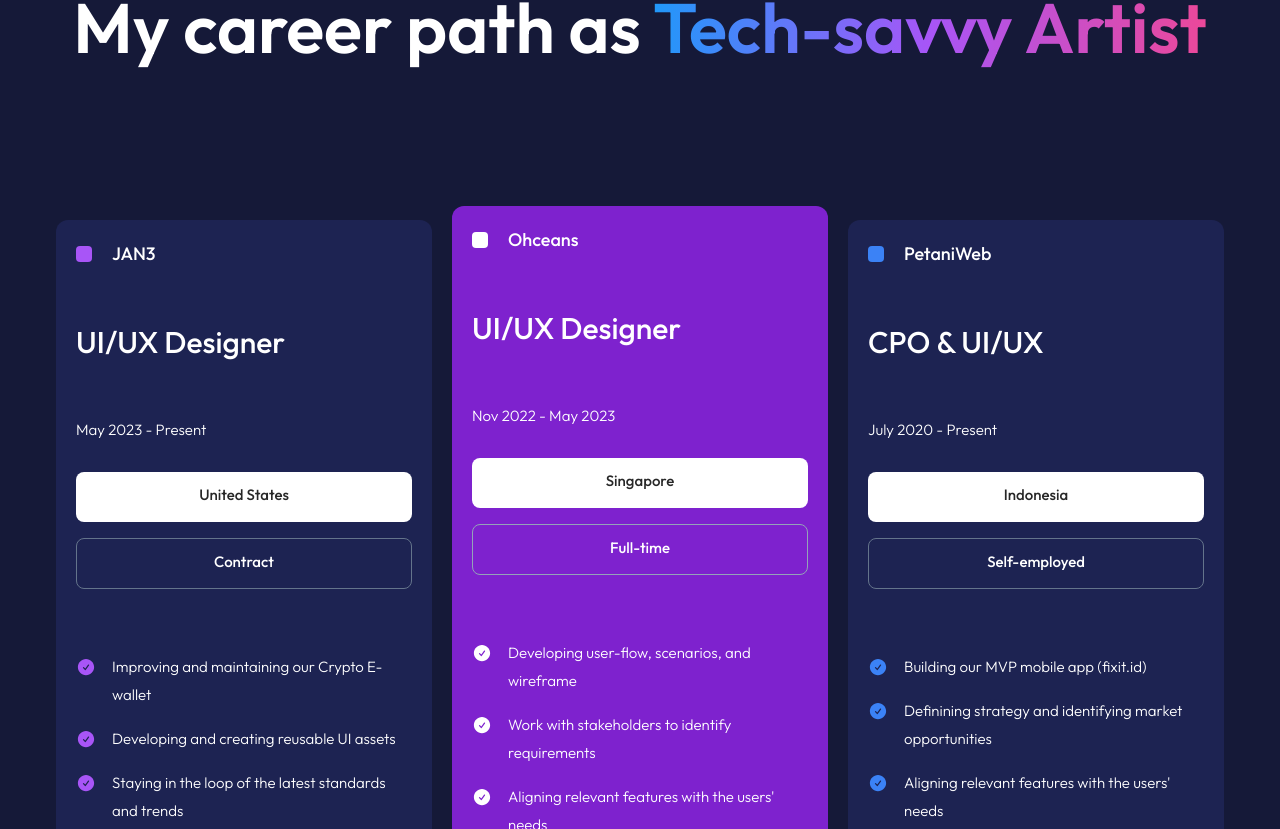
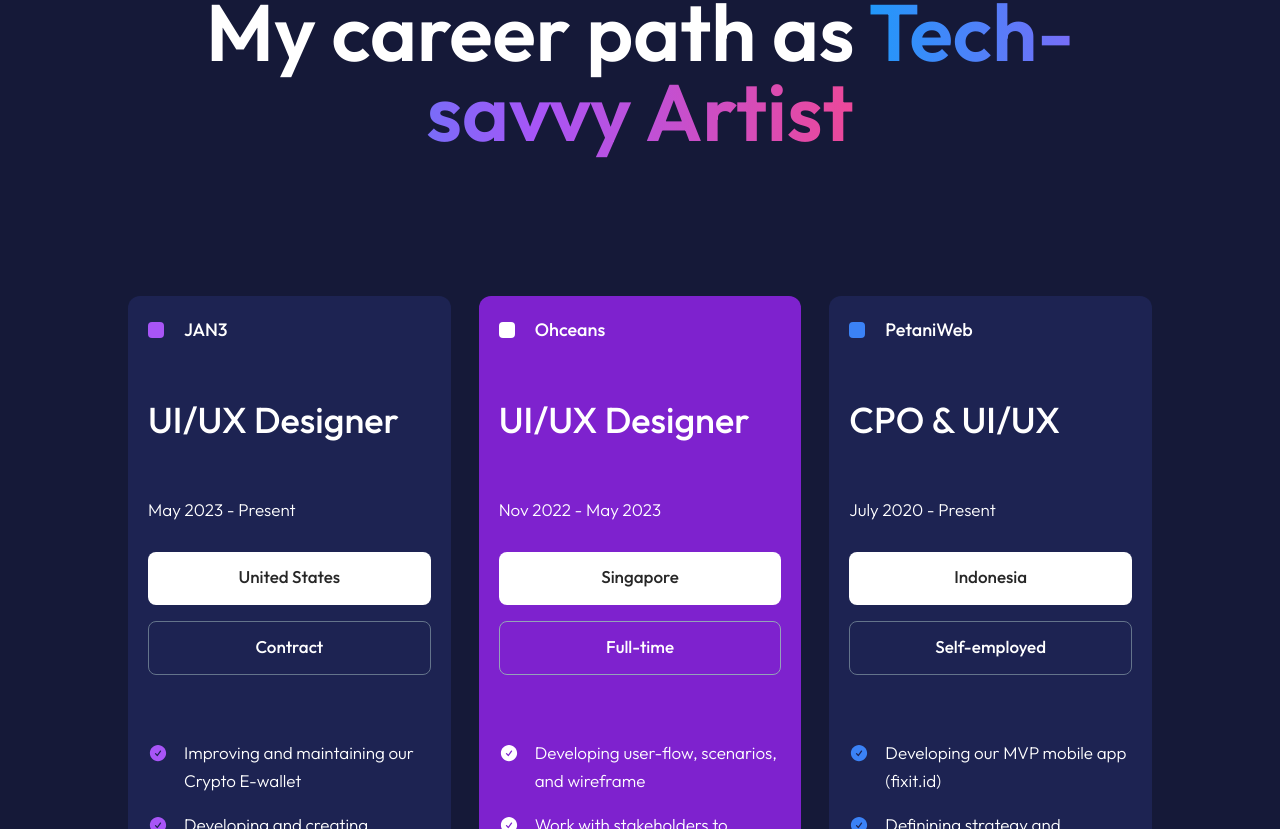
Before and after one commit to alif-firdaus/Passionate-React, a React (Create React App) app: page / in a window 1280 px wide. Shown: the part 3891-4720 px from the top of the page. Built offline with nearby package versions, Linux system fonts and the light colour scheme.

Commit message:
Experience Section xl : added

```diff
--- a/src/Pages/Experience.jsx
+++ b/src/Pages/Experience.jsx
@@ -7,36 +7,36 @@ const Experience = () => {
 	return (
 		<div
 			id="experience"
-			className="relative w-full h-auto pt-32 pb-40 lg:pt-44 lg:pb-64 dark:bg-darksecondary bg-softblue px-sectionpxsm lg:px-sectionpxlg"
+			className="relative w-full h-auto pt-32 pb-40 lg:pt-44 lg:pb-64 dark:bg-darksecondary bg-softblue px-sectionpxsm lg:px-sectionpxlg xl:px-sectionpxxl"
 		>
 			{/* Experience Title */}
-			<h1 className="text-5xl font-semibold text-center dark:text-white text-black md:text-6xl lg:text-[70px]">
+			<h1 className="text-5xl xl:text-[80px] font-semibold text-center dark:text-white text-black md:text-6xl lg:text-[70px]">
 				My career path as{" "}
 				<span className="text-transparent bg-gradient-to-r dark:from-darkprimary from-lightprimary dark:via-purple-500 dark:to-pink-500 via-purple-500 to-pink-500 bg-clip-text">
 					Tech-savvy Artist
 				</span>{" "}
 			</h1>
 
-			<div className="flex flex-col items-center justify-between pt-20 lg:flex-row lg:pt-36 md:flex-row gap-7 lg:gap-5 md:gap-5 h-fit">
+			<div className="flex flex-col items-center justify-between pt-20 lg:flex-row lg:pt-36 md:flex-row gap-7 lg:gap-5 xl:gap-7 md:gap-5 h-fit">
 				{/* Experience 1 */}
 				<div className="w-full pb-8 text-black bg-white lg:pb-7 px-7 lg:px-5 pt-7 lg:pt-5 dark:text-white rounded-xl dark:bg-darktertiary">
 					<div className="flex items-center justify-start gap-5">
 						<div className="w-5 h-5 bg-purple-500 rounded lg:w-4 lg:h-4"></div>
 						<p className="text-xl font-medium lg:text-lg">JAN3</p>
 					</div>
-					<h1 className="text-[40px] lg:text-3xl font-medium mt-14 leading-tight">
+					<h1 className="text-[40px] lg:text-3xl xl:text-4xl font-medium mt-14 leading-tight">
 						UI/UX Designer
 					</h1>
-					<p className="text-lg font-light lg:text-[15px] mt-14">
+					<p className="text-lg font-light lg:text-[15px] xl:text-[17px] mt-14">
 						May 2023 - Present
 					</p>
 					<div className="items-center w-full pt-3 pb-[15px] mt-7 text-center rounded-lg dark:bg-white bg-black">
-						<p className="text-[17px] lg:text-[15px] font-medium text-white dark:text-black">
+						<p className="text-[17px] lg:text-[15px] xl:text-[17px] font-medium text-white dark:text-black">
 							United States
 						</p>
 					</div>
 					<div className="items-center w-full pt-3 pb-[15px] mt-4 text-center rounded-lg border-[1px] border-slate-300 dark:border-slate-500">
-						<p className="text-[17px] lg:text-[15px] font-medium dark:text-white text-black">
+						<p className="text-[17px] lg:text-[15px] xl:text-[17px] font-medium dark:text-white text-black">
 							Contract
 						</p>
 					</div>
@@ -44,7 +44,7 @@ const Experience = () => {
 						<div className="flex self-start pt-1">
 							<CheckCircleIcon className="w-[22px] lg:w-5 text-purple-500" />
 						</div>
-						<p className="text-lg lg:text-[15px] font-light">
+						<p className="text-lg lg:text-[15px] xl:text-[17px] font-light">
 							Improving and maintaining our Crypto E-wallet
 						</p>
 					</div>
@@ -52,7 +52,7 @@ const Experience = () => {
 						<div className="flex self-start pt-1">
 							<CheckCircleIcon className="w-[22px] lg:w-5 text-purple-500" />
 						</div>
-						<p className="text-lg lg:text-[15px] font-light">
+						<p className="text-lg lg:text-[15px] xl:text-[17px] font-light">
 							Developing and creating reusable UI assets
 						</p>
 					</div>
@@ -60,7 +60,7 @@ const Experience = () => {
 						<div className="flex self-start pt-1">
 							<CheckCircleIcon className="w-[22px] lg:w-5 text-purple-500" />
 						</div>
-						<p className="text-lg lg:text-[15px] font-light">
+						<p className="text-lg lg:text-[15px] xl:text-[17px] font-light">
 							Staying in the loop of the latest standards and
 							trends
 						</p>
@@ -75,19 +75,19 @@ const Experience = () => {
 							Ohceans
 						</p>
 					</div>
-					<h1 className="text-[40px] lg:text-3xl font-medium mt-14 leading-tight">
+					<h1 className="text-[40px] xl:text-4xl lg:text-3xl font-medium mt-14 leading-tight">
 						UI/UX Designer
 					</h1>
-					<p className="text-lg font-light lg:text-[15px] mt-14">
+					<p className="text-lg font-light xl:text-[17px] lg:text-[15px] mt-14">
 						Nov 2022 - May 2023
 					</p>
 					<div className="items-center w-full pt-3 pb-[15px] mt-7 text-center rounded-lg bg-white">
-						<p className="text-[17px] lg:text-[15px] font-medium text-black">
+						<p className="text-[17px] lg:text-[15px] xl:text-[17px] font-medium text-black">
 							Singapore
 						</p>
 					</div>
 					<div className="items-center w-full pt-3 pb-[15px] mt-4 text-center rounded-lg border-[1px] border-slate-400">
-						<p className="text-[17px] lg:text-[15px] font-medium text-white">
+						<p className="text-[17px] lg:text-[15px] xl:text-[17px] font-medium text-white">
 							Full-time
 						</p>
 					</div>
@@ -95,7 +95,7 @@ const Experience = () => {
 						<div className="flex self-start pt-1">
 							<CheckCircleIcon className="w-[22px] lg:w-5 text-white" />
 						</div>
-						<p className="text-lg lg:text-[15px] font-light">
+						<p className="text-lg lg:text-[15px] xl:text-[17px] font-light">
 							Developing user-flow, scenarios, and wireframe
 						</p>
 					</div>
@@ -103,7 +103,7 @@ const Experience = () => {
 						<div className="flex self-start pt-1">
 							<CheckCircleIcon className="w-[22px] lg:w-5 text-white" />
 						</div>
-						<p className="text-lg lg:text-[15px] font-light">
+						<p className="text-lg lg:text-[15px] xl:text-[17px] font-light">
 							Work with stakeholders to identify requirements
 						</p>
 					</div>
@@ -111,7 +111,7 @@ const Experience = () => {
 						<div className="flex self-start pt-1">
 							<CheckCircleIcon className="w-[22px] lg:w-5 text-white" />
 						</div>
-						<p className="text-lg lg:text-[15px] font-light">
+						<p className="text-lg lg:text-[15px] xl:text-[17px] font-light">
 							Aligning relevant features with the users' needs
 						</p>
 					</div>
@@ -125,19 +125,19 @@ const Experience = () => {
 							PetaniWeb
 						</p>
 					</div>
-					<h1 className="text-[40px] lg:text-3xl font-medium mt-14 leading-tight">
+					<h1 className="text-[40px] lg:text-3xl xl:text-4xl font-medium mt-14 leading-tight">
 						CPO & UI/UX
 					</h1>
-					<p className="text-lg lg:text-[15px] font-light mt-14">
+					<p className="text-lg lg:text-[15px] xl:text-[17px] font-light mt-14">
 						July 2020 - Present
 					</p>
 					<div className="items-center w-full pt-3 pb-[15px] mt-7 text-center rounded-lg dark:bg-white bg-black">
-						<p className="text-[17px] lg:text-[15px] font-medium text-white dark:text-black">
+						<p className="text-[17px] lg:text-[15px] xl:text-[17px] font-medium text-white dark:text-black">
 							Indonesia
 						</p>
 					</div>
 					<div className="items-center w-full pt-3 pb-[15px] mt-4 text-center rounded-lg border-[1px] border-slate-300 dark:border-slate-500">
-						<p className="text-[17px] lg:text-[15px] font-medium dark:text-white text-black">
+						<p className="text-[17px] lg:text-[15px] xl:text-[17px] font-medium dark:text-white text-black">
 							Self-employed
 						</p>
 					</div>
@@ -145,15 +145,15 @@ const Experience = () => {
 						<div className="flex self-start pt-1">
 							<CheckCircleIcon className="w-[22px] lg:w-5 text-blue-500" />
 						</div>
-						<p className="text-lg lg:text-[15px] font-light">
-							Building our MVP mobile app &#40;fixit.id&#41;
+						<p className="text-lg lg:text-[15px] xl:text-[17px] font-light">
+							Developing our MVP mobile app &#40;fixit.id&#41;
 						</p>
 					</div>
 					<div className="flex items-center justify-start gap-4 mt-4">
 						<div className="flex self-start pt-1">
 							<CheckCircleIcon className="w-[22px] lg:w-5 text-blue-500" />
 						</div>
-						<p className="text-lg lg:text-[15px] font-light">
+						<p className="text-lg lg:text-[15px] xl:text-[17px] font-light">
 							Definining strategy and identifying market
 							opportunities
 						</p>
@@ -162,7 +162,7 @@ const Experience = () => {
 						<div className="flex self-start pt-1">
 							<CheckCircleIcon className="w-[22px] lg:w-5 text-blue-500" />
 						</div>
-						<p className="text-lg lg:text-[15px] font-light">
+						<p className="text-lg lg:text-[15px] xl:text-[17px] font-light">
 							Aligning relevant features with the users' needs
 						</p>
 					</div>
```
